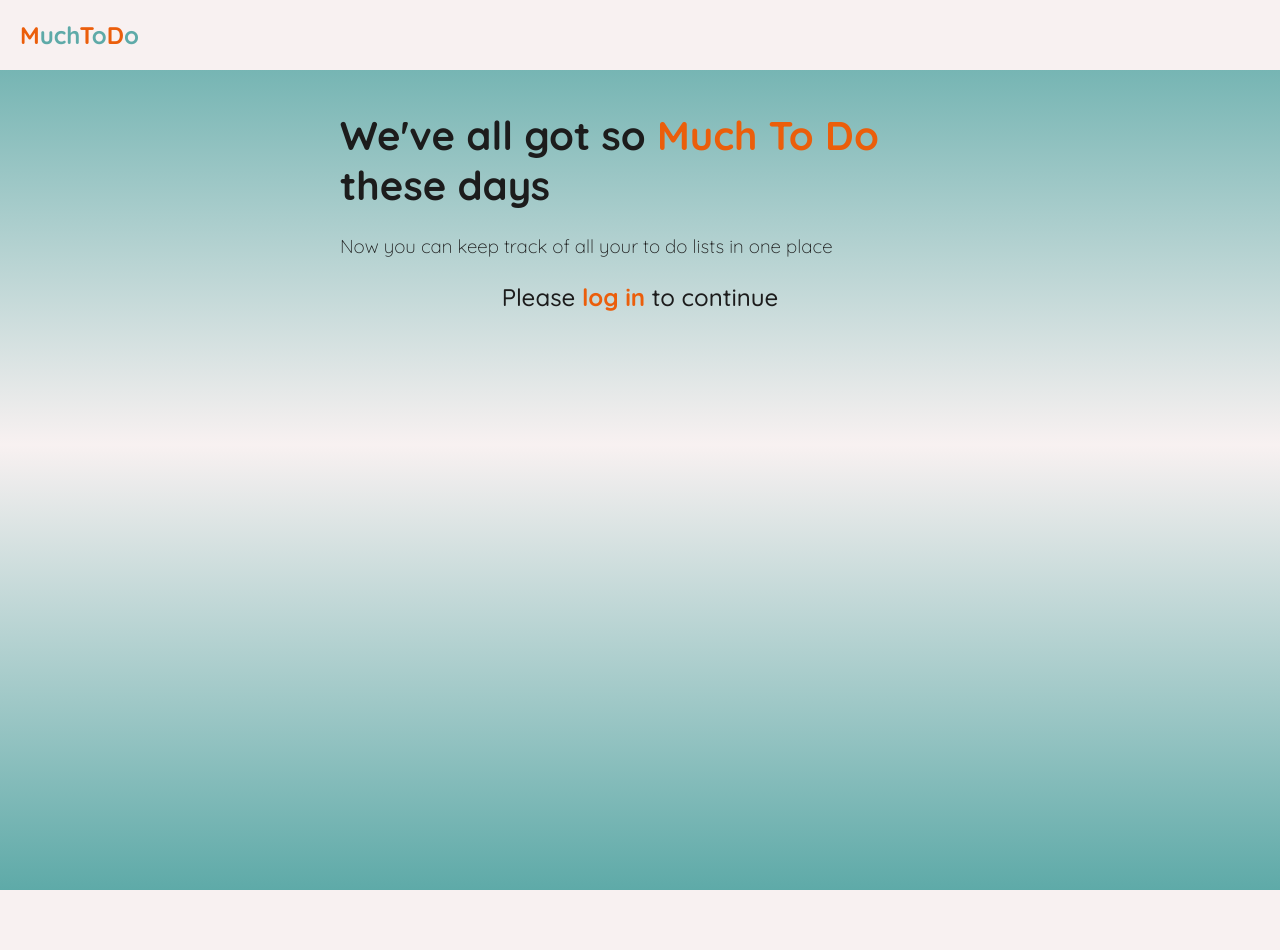
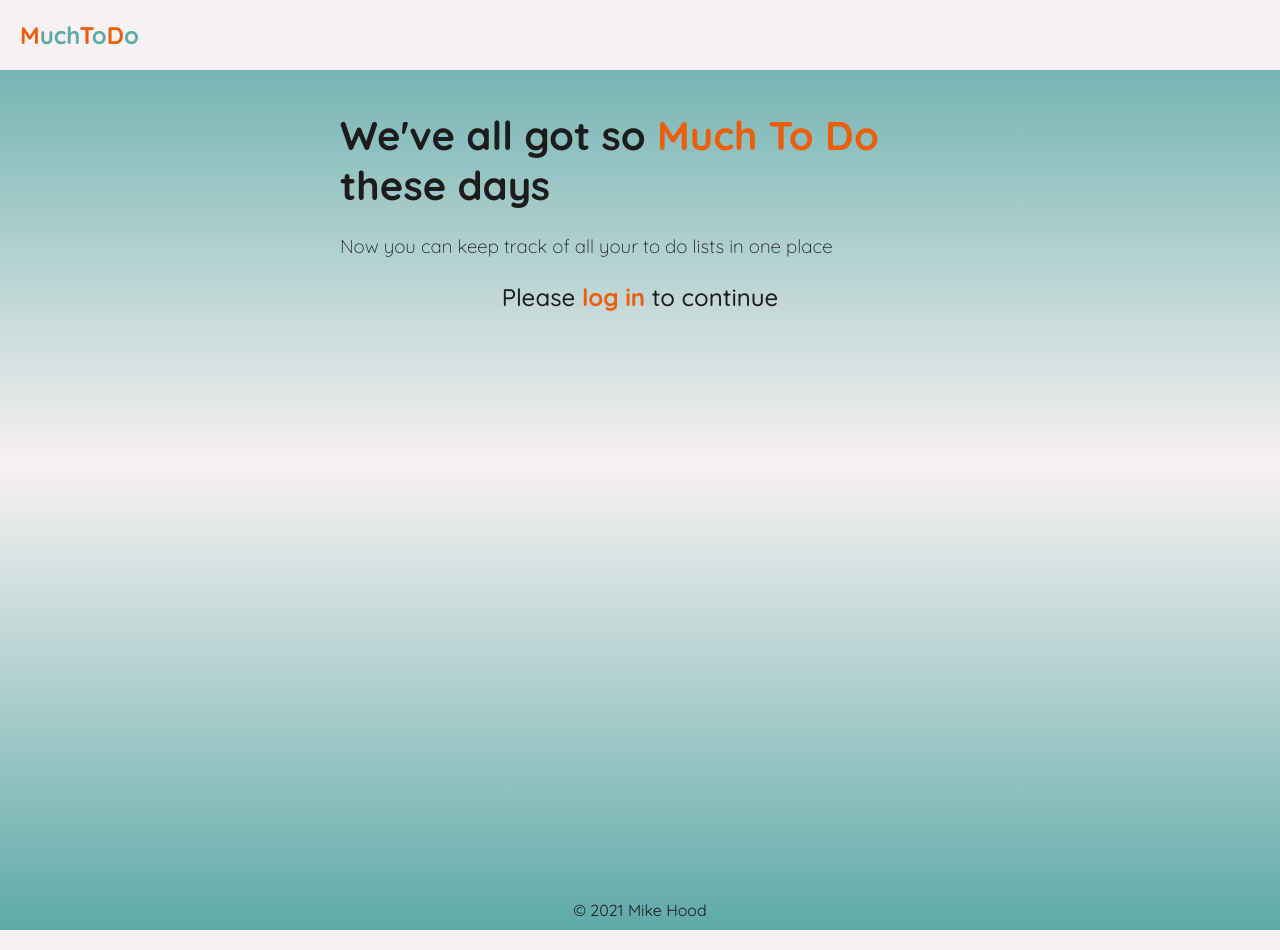
Before and after one commit to mikehoods/react-goalTracker-2.0-client, a React (Create React App) app: page / in a window 1280 px wide. Before the commit the page ends 910 px from the top, so only its background shows below. Built offline with nearby package versions, Linux system fonts and the light colour scheme; no server answers.

Commit message:
Added basic footer

```diff
--- /dev/null
+++ b/src/Footer.js
@@ -0,0 +1,7 @@
+const Footer = () => {
+    return (
+        <p className="footer">&copy; 2021 Mike Hood</p>
+    );
+}
+
+export default Footer;
--- a/src/Home.js
+++ b/src/Home.js
@@ -3,6 +3,7 @@ import Filters from './Filters';
 import GoalList from './GoalList';
 import TagCloud from './TagCloud';
 import Loading from './Loading';
+import Footer from './Footer';
 import useFetch from './useFetch';
 import { useAuth0 } from '@auth0/auth0-react';
 import { useState, useEffect } from 'react'
@@ -75,8 +76,9 @@ const Home = () => {
                             goals={goals}
                             handleFilter={(filterBy, headerText) => handleFilter(filterBy, headerText)}
                     />}
+
                 </div>}
-
+                <Footer />
         </div>
     );
 }
--- a/src/index.css
+++ b/src/index.css
@@ -77,10 +77,11 @@ body {
 
 /* Home Styling */
 .content {
-  min-height: 95vh;
+  min-height: 100vh;
   max-width: 600px;
   margin: 20px auto;
   padding: 20px;
+  position: relative;
 }
 .user-greeting{
   margin-bottom: 20px;
@@ -165,7 +166,16 @@ body {
 .dynamic-filter .filterType-select{
   margin: 0 16px 0 8px;
 }
-
+/* Footer.js Styling */
+.footer{
+  text-align: center;
+  padding: 10px;
+  bottom: 0;
+  position: absolute;
+  box-sizing: border-box;
+  width: 100%;
+  left: 0;
+}
 /* Goal List Styling */
 .no-todos, .redirecting{
   text-align: center;
```
